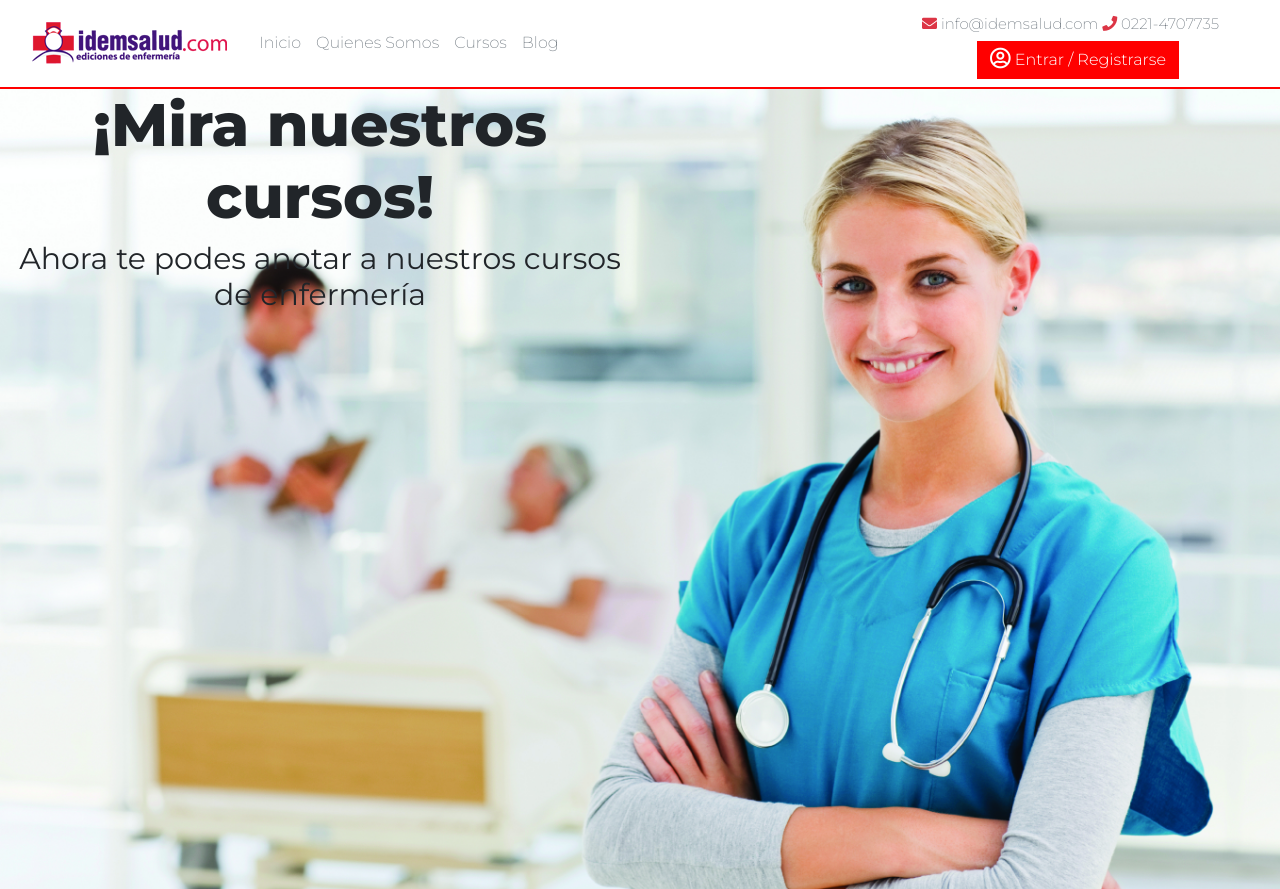
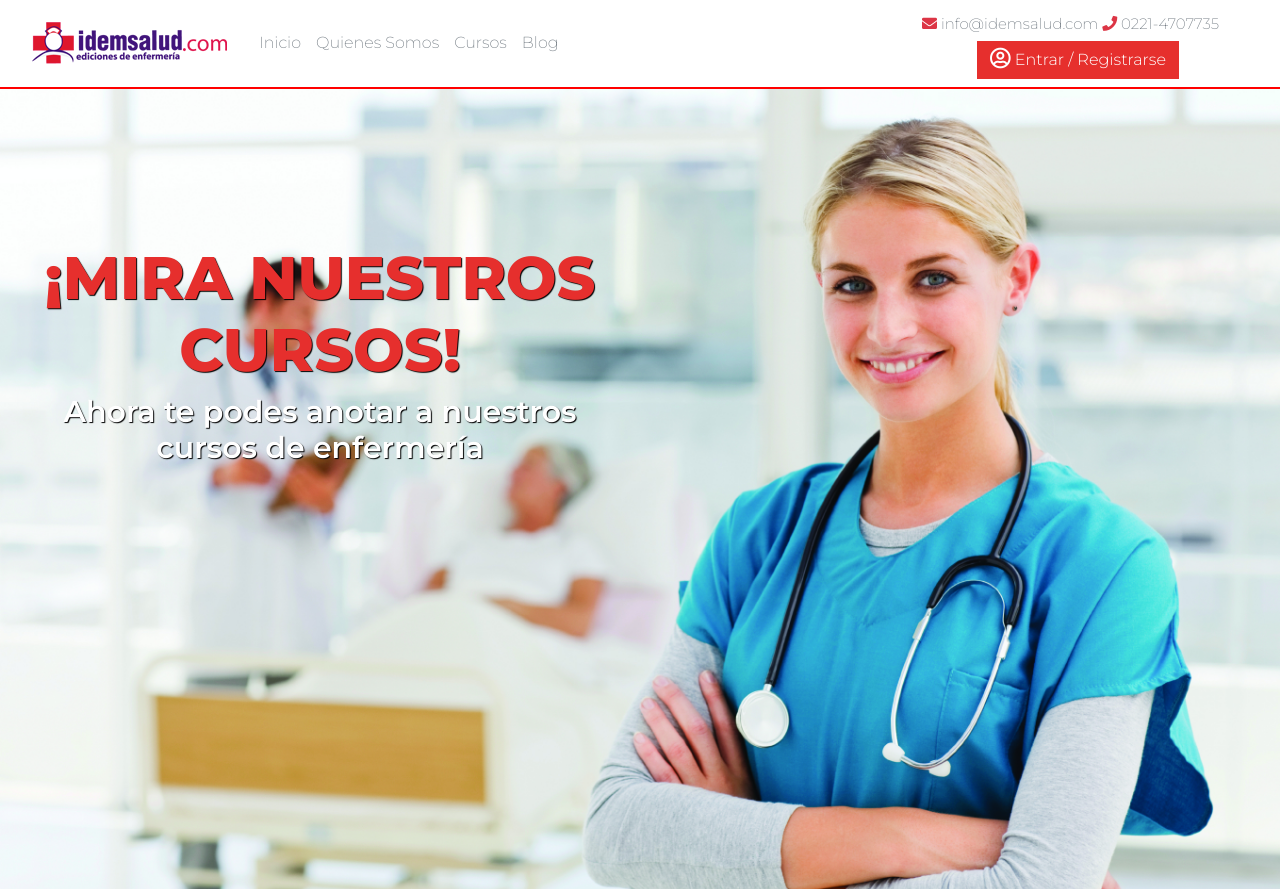
Before and after one commit to desqui92/IdemSalud, a PHP site: page / in a window 1280 px wide. Run offline with PHP 8.4, Linux system fonts and the light colour scheme.

Commit message:
seccion inicio

```diff
--- a/css/estilo.css
+++ b/css/estilo.css
@@ -18,7 +18,7 @@ html,body{
 }
 .btn-op1{
   border-radius: 0px;
-  background: red;
+  background: #e62f2d;
   font-weight: 300;
   color: white;
 }
@@ -27,10 +27,10 @@ html,body{
 }
 .btn-op1:hover{
   background:white;
-  border:1px solid red;
+  border:1px solid #e62f2d;
 }
 .btn-op1:hover i{
-  color:red;
+  color:#e62f2d;
 }
 .btn:focus{
   outline: 0px;
@@ -58,6 +58,10 @@ margin:auto;
   margin-top:29px;
   }
 }
+
+
+
+
   /* INICIO */
   #inicio-seccion{
     background-image:url('../img/enfermera.jpg');
@@ -69,12 +73,22 @@ margin:auto;
     font-weight: 800;
     font-size: 60px;
     text-align: center;
+    color:#e62f2d;
+    text-shadow: 1px 1px 1px black;
   }
   #inicio-seccion .descripcion{
-    font-weight: 400;
+    font-weight: 600;
     font-size: 30px;
     text-align: center;
+    color:white;
+    text-shadow: 1px 1px 1px black;
   }
+  .cont-inicio{
+    margin-top: 12%;
+  }
+
+
+
   .link1{
 
       margin-right:15px;
@@ -101,7 +115,7 @@ margin:auto;
 
   /* mouse over link */
   a:hover {
-    color:rgb(222, 23, 45) !important;
+    color:#e62f2d !important;
     text-decoration:none;
   }
 
@@ -117,5 +131,5 @@ margin:auto;
   }
 
   a:hover.spancito{
-      border-style: solid; border-width:0px 0px 2px 0px;border-color:red;
+      border-style: solid; border-width:0px 0px 2px 0px;border-color:#e62f2d;
   }
--- a/index.php
+++ b/index.php
@@ -15,8 +15,8 @@
   ?>
   <div class="container-fluid h-100" id="inicio-seccion">
     <div class="row">
-      <div class="col-6 cont-inicio">
-          <h1 class="titulo">¡Mira nuestros cursos!</h1>
+      <div class="col-6 cont-inicio animated fadeInLeft slow">
+          <h1 class="titulo">¡MIRA NUESTROS CURSOS!</h1>
           <h4 class="descripcion">Ahora te podes anotar a nuestros cursos de enfermería</h4>
       </div>
     </div>
```
